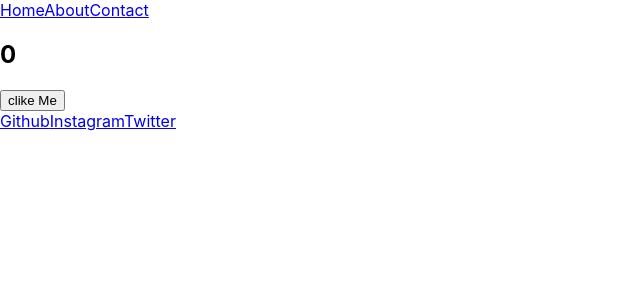
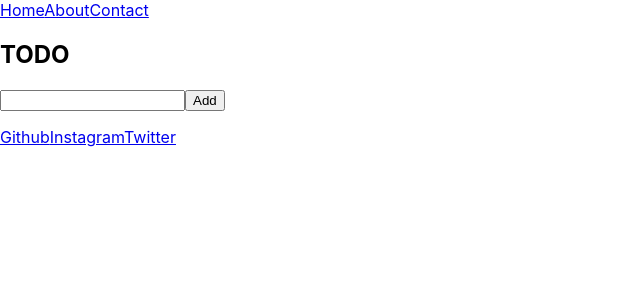
Before and after one commit to Burhanuddin-49/React-js, a React (Create React App) app in the folder my-app/: page / in a window 1280 px wide. Shown: the top 300 px of the page, without its empty margins (0-640 px from the left). Built offline with nearby package versions, Linux system fonts and the light colour scheme.

Commit message:
adding value

```diff
--- a/my-app/src/components/Content.js
+++ b/my-app/src/components/Content.js
@@ -1,50 +1,35 @@
-import Listitem from "./Listitem";
 import { useState } from "react";
-import { render } from "@testing-library/react";
 
 const Content = () => {
-  // let counter=0
-  let [counter, setCounter] = useState(0);
+  const [items, setitems] = useState([]);
+  const [value, setValue] = useState('');
 
-  // console.log(counter)
+  const handleSubmit = () => {
+    // setitems((prev) => [...prev]);
+    // console.log(value)
+    // let arr = items
+    // arr.push(value)
+    // console.log(arr)
+    setitems(prev => [...prev,value])
+  };
+
+  const handleInput = (e) => {
+    setValue(e.target.value)
+    // console.log('value change')
+  };
+
   return (
-    <div className="container">
-      <h2>{counter}</h2>
-      <button
-        onClick={() => {
-          // console.log(counter)
-          // counter=counter+1
-          setCounter((previousValue) => {
-            console.log(previousValue);
-            return previousValue+1
-          });
-        }}
-      >
-        clike Me
-      </button>
-    </div>
+    <>
+      <h2>TODO</h2>
+        <input value={value} onChange={handleInput} type="text" />
+        <button onClick={handleSubmit} type="submit">Add</button>
+      <ul>
+        {items.map((item) => (
+          <li>{item}</li>
+        ))}
+      </ul>
+    </>
   );
 };
 
-// import { render } from "@testing-library/react";
-// import React from "react";
-
-// class Content extends React.Component{
-//   constructor(){
-//     super()
-//     this.state={
-//       count:0
-//     }
-//   }
-
-//     render() {
-//         return(
-//           <div className="container">
-//             Lorem fgvm mvf vmv cs j nhhfuwfw
-//           </div>
-//         )
-//     }
-
-//   }
-
 export default Content;
```
